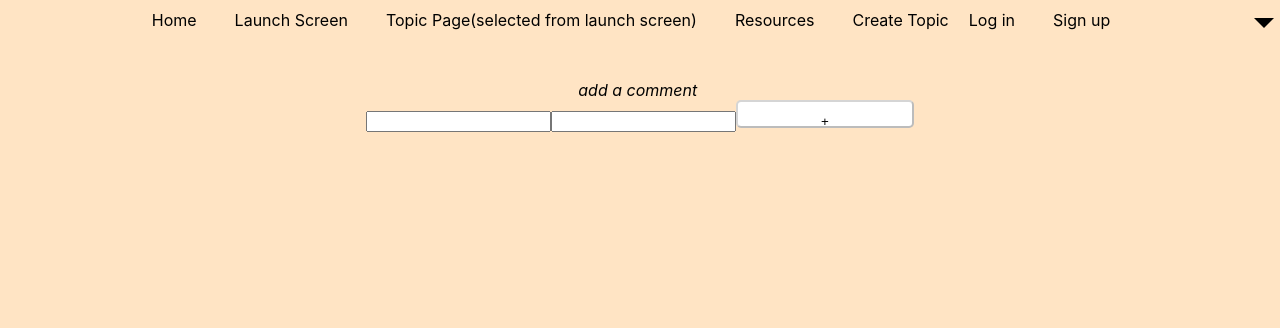
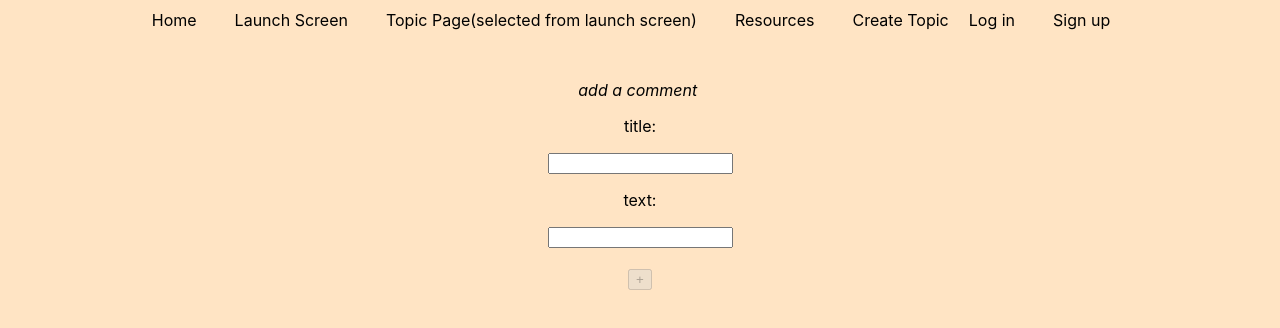
Before and after one commit to VictorLuo920/activisim_app, a React (Create React App) app: page /addblmcomment in a window 1280 px wide. Shown: the top 328 px of the page. Built offline with nearby package versions, Linux system fonts and the light colour scheme; no server answers.

Commit message:
css tweaks to edit page

```diff
--- a/src/components/AddBlmComment/AddBlmComment.js
+++ b/src/components/AddBlmComment/AddBlmComment.js
@@ -35,6 +35,8 @@ class AddBlmComment extends React.Component {
             autoComplete='off'
             onSubmit={this.handleSubmit}
           >
+              <div>
+                  <p>title: </p>
             <input
               className="add-input"
               name="title"
@@ -42,6 +44,9 @@ class AddBlmComment extends React.Component {
               value={this.state.formData.title}
               onChange={this.handleChange}
             />
+              </div>
+              <div>
+                  <p>text: </p>
             <input
               className="add-input"
               name="text"
@@ -49,8 +54,9 @@ class AddBlmComment extends React.Component {
               value={this.state.formData.text}
               onChange={this.handleChange}
             />
+              </div>
+              <br />
             <button
-              className="button"
               type="submit"
               disabled={this.state.invalidForm}
             >+</button>
--- a/src/components/EditBlmComment/EditBlmComment.js
+++ b/src/components/EditBlmComment/EditBlmComment.js
@@ -42,18 +42,17 @@ class EditBlmComment extends Component {
     render() {
         return (
             <>
-                <div className="derksen-edit-page">
-                    <div className="edit-container">
-                        <div className="edit-header">
+                <div className="">
+                    <div className="">
+                        <div className="">
                             <header>Edit Line</header>
                         </div>
-                        <div className="edit-body">
+                        <div>
                             <form
                                 ref={this.formRef}
                                 autoComplete='off'
                                 onSubmit={this.handleSubmit}>
                                 <input
-                                    className="edit-input"
                                     name='text'
                                     type='text'
                                     value={this.state.formData.text}
@@ -61,19 +60,18 @@ class EditBlmComment extends Component {
                                     required>
                                 </input>
                                 <button
-                                    className="button"
                                     type='submit'
                                     disabled={this.state.invalidForm}
                                 >Update
                                 </button>
                             </form>
-                            <div className="edit-buttons">
-                            <p
-                                className="delete"
-                                onClick={() => this.props.handleDeleteBlmComment(this.props.match.params.id, this.props.history)}
+                            <div>
+                                <p
+                                    className="delete"
+                                    onClick={() => this.props.handleDeleteBlmComment(this.props.match.params.id, this.props.history)}
                                 >Delete
                                 </p>
-                            <p><Link  to='/blmcommentspage'>Cancel</Link></p>
+                                <p><Link to='/blmcommentspage'>Cancel</Link></p>
                             </div>
                         </div>
                     </div>
--- a/src/pages/ResponsePage/ResponsePage.js
+++ b/src/pages/ResponsePage/ResponsePage.js
@@ -9,7 +9,6 @@ const ResponsePage = (props) => {
             <ul>
                 <li><Link to="/launchscreen">green</Link>
                     (goes back to launch page to choose another topic, or can go to the
-                    {/* just blm comment page for now */}
                     <Link to="/blmcommentspage"> comments </Link>
                     page)
                     </li>
```
